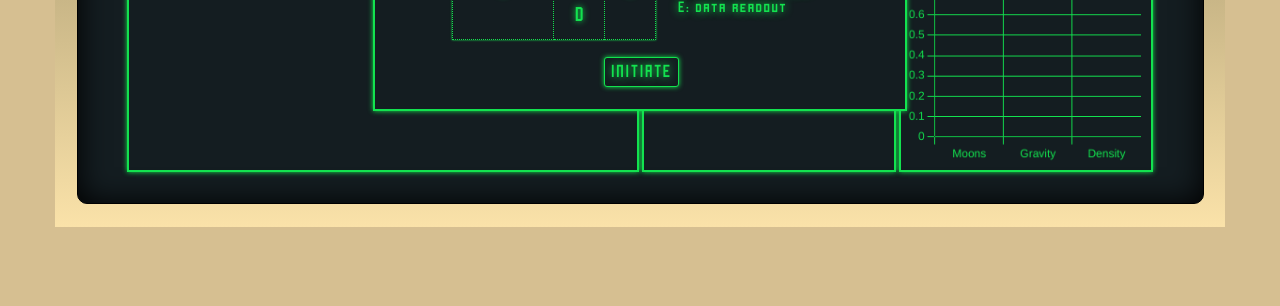
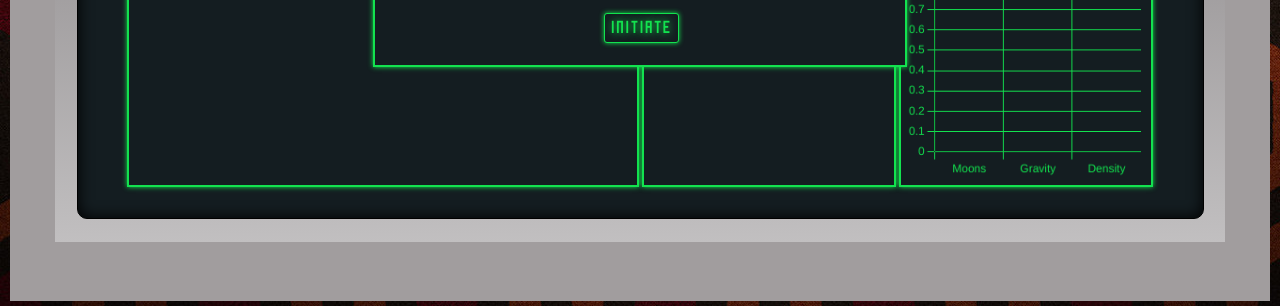
Before and after one commit to keginzburg/sol, a website built with webpack: page index.html in a window 1280 px wide. Shown: the part 494-800 px from the top of the page. Built offline with nearby package versions, Linux system fonts and the light colour scheme.

Commit message:
Add color styling to computer casing css and new background image

```diff
--- a/src/index.scss
+++ b/src/index.scss
@@ -27,30 +27,36 @@ body {
   font-family: "pixel";
   text-shadow: 0 0 6px #13e24f;
   color: rgba(19, 226, 79, 255);
-  background-color: rgba(20, 29, 33, 255);
+  background-image: url('../assets/images/overlook_carpet.jpeg');
+  //background-color: rgba(20, 29, 33, 255);
 }
 
 .computer_casing {
+  margin-top: 20px;
   display: flex;
   justify-content: center;
-  background-color: rgba(214, 191, 145, 255);
+  //background-color: rgba(161, 157, 158, 255);
+  background-color: rgba(161, 157, 158, 255);
   border-top-left-radius:20px;
   border-top-right-radius: 20px;
-  width: 1340px;
-  height: 800px;
+  width: 1260px;
+  height: 775px;
   z-index: 1;
 }
 
 .screen_casing {
-  margin-top: 45px;
+  margin-top: 40px;
   margin-bottom: 45px;
   display: flex;
   justify-content: center;
-  background-color: rgba(105, 96, 68, 255);
-  background-image: linear-gradient(rgba(105, 96, 68, 255), rgba(250, 226, 169, 255));
+  //background-color: rbga(109, 104, 106, 255);
+  //background-image: linear-gradient(rbga(109, 104, 106, 255), rbga(193, 191, 192, 255));
+  background-color: rgba(109, 104, 106, 255);
+  background-image: linear-gradient(rgba(109, 104, 106, 255), rgba(193, 191, 192, 255));
   //rgba(170, 155, 111, 255)
   //main casing rgba(214, 191, 145, 255)
-  border: 1px solid rgba(214, 191, 145, 255);
+  //border: 1px solid rgba(161, 157, 158, 255);
+  border: 1px solid rgba(161, 157, 158, 255);
   width: 1170px;
   height: 675px;
   z-index: 2;
@@ -62,7 +68,7 @@ body {
   background-color: rgba(20, 29, 33, 255);
   border: 1px solid black;
   border-radius: 10px;
-  box-shadow: inset 0px 0px 30px black;
+  box-shadow: inset 0px 0px 15px black;
   width: 1125px;
   height: 625px;
   z-index: 3;
@@ -77,7 +83,7 @@ body {
 
 .modal_container {
   position: absolute;
-  top: 35%;
+  top: 25%;
   z-index: 2;
   width: 500px;
   background-color: rgba(20, 29, 33, 255);
```
Also changed, not shown: src/index.js (+0 -11 lines), README.md, assets/images/overlook_carpet.jpeg (added), dist/main.css, dist/main.js.
